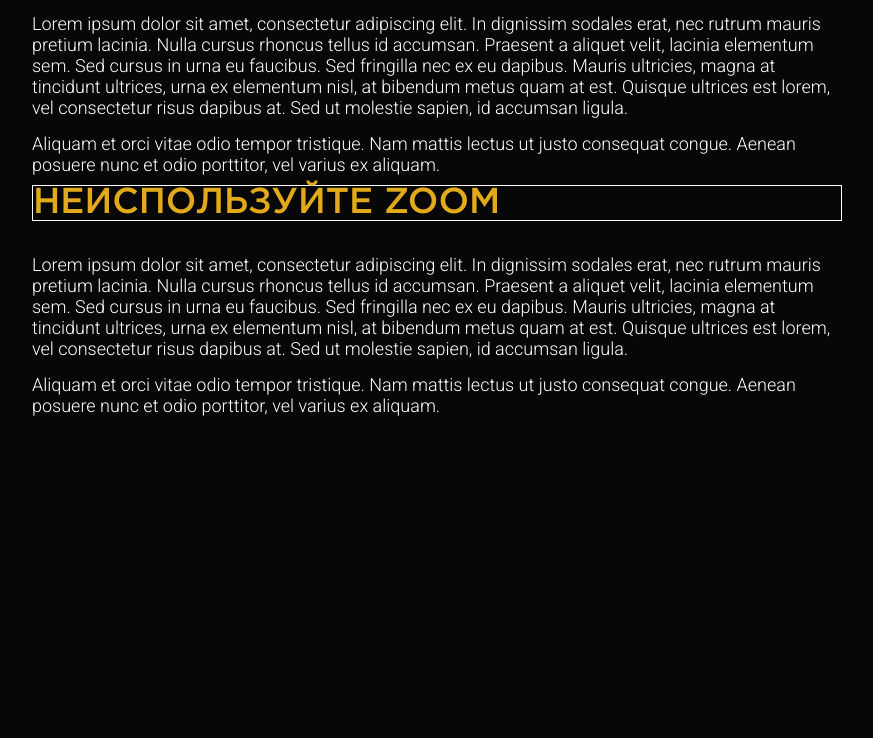
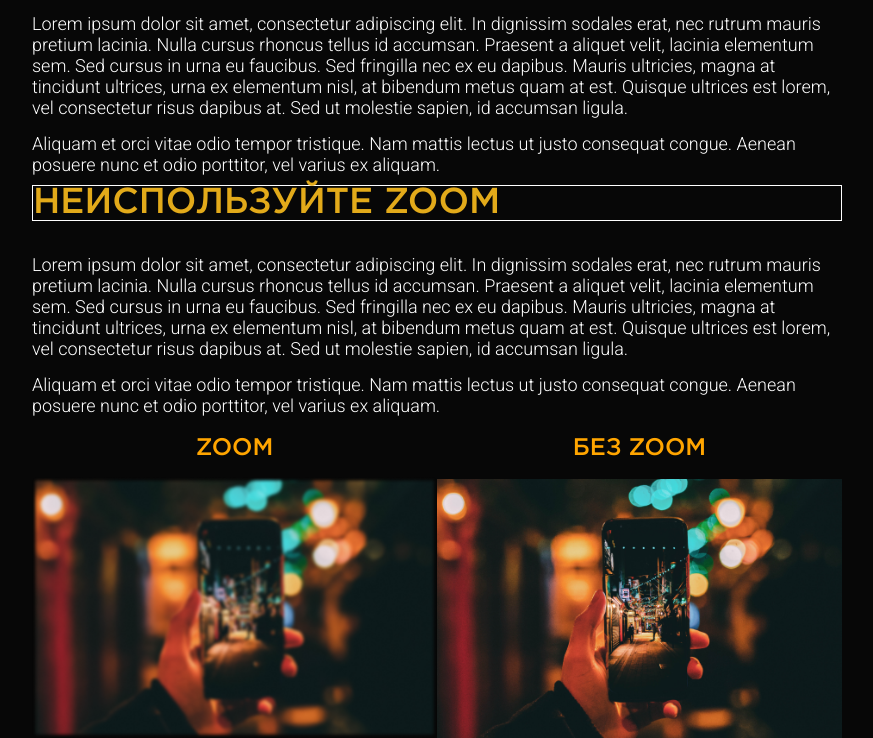
Before and after one commit to NursultanMK/sunrise-test-project, a website: page app/dev/how_to.html in a window 1280 px wide. Shown: the part 752-1490 px from the top of the page, without its empty margins (203-1076 px from the left). Before the commit the page ends 1168 px from the top, so only its background shows below. Drawn offline with Linux system fonts and the light colour scheme.

Commit message:
create photo results

```diff
--- a/app/dev/how_to.html
+++ b/app/dev/how_to.html
@@ -60,6 +60,16 @@
                         </div>
                     </article>
                 </section>
+                <div class="c-photo-results">
+                    <figure class="c-photo-results__photo">
+                        <figcaption class="c-photo-results__name">Zoom</figcaption>
+                        <img class="c-photo-results__img" src="img/howto/how-to2.png">
+                    </figure>
+                    <figure class="c-photo-results__photo">
+                        <figcaption class="c-photo-results__name">Без Zoom</figcaption>
+                        <img class="c-photo-results__img" src="img/howto/how-to3.png">
+                    </figure>
+                </div>
             </div>
         </div>
     </section>
--- /dev/null
+++ b/app/dev/scss/components/_c-photo-results.scss
@@ -0,0 +1,24 @@
+.c-photo-results {
+  padding: 0 10rem;
+  display: flex;
+  justify-content: space-between;
+
+  &__photo {
+    width: 47rem;
+    display: flex;
+    flex-direction: column;
+    justify-content: space-between;
+    align-items: center;
+  }
+  &__img {
+    width: 100%;
+  }
+  &__name {
+    color: orange;
+    font-family: GothamPro-Medium, sans-serif;
+    font-size: 2.4rem;
+    text-transform: uppercase;
+    text-align: center;
+    margin-bottom: 1.7rem;
+  }
+}
--- a/app/dev/scss/components/_c-posts.scss
+++ b/app/dev/scss/components/_c-posts.scss
@@ -1,5 +1,6 @@
 .c-posts {
   padding: 0 10rem;
+  margin-bottom: 2rem;
 
   &__first-part {
     &:not(:last-child) {
--- a/app/dev/scss/main.scss
+++ b/app/dev/scss/main.scss
@@ -18,6 +18,7 @@
   "components/c-subheading",
   "components/c-logo",
   "components/c-map",
+  "components/c-photo-results",
   "components/c-navigation",
   "components/c-portfolio-list",
   "components/c-posts",
```
Also changed, not shown: app/dev/css/main.css, app/dev/scss/main.css, 1 other file.
